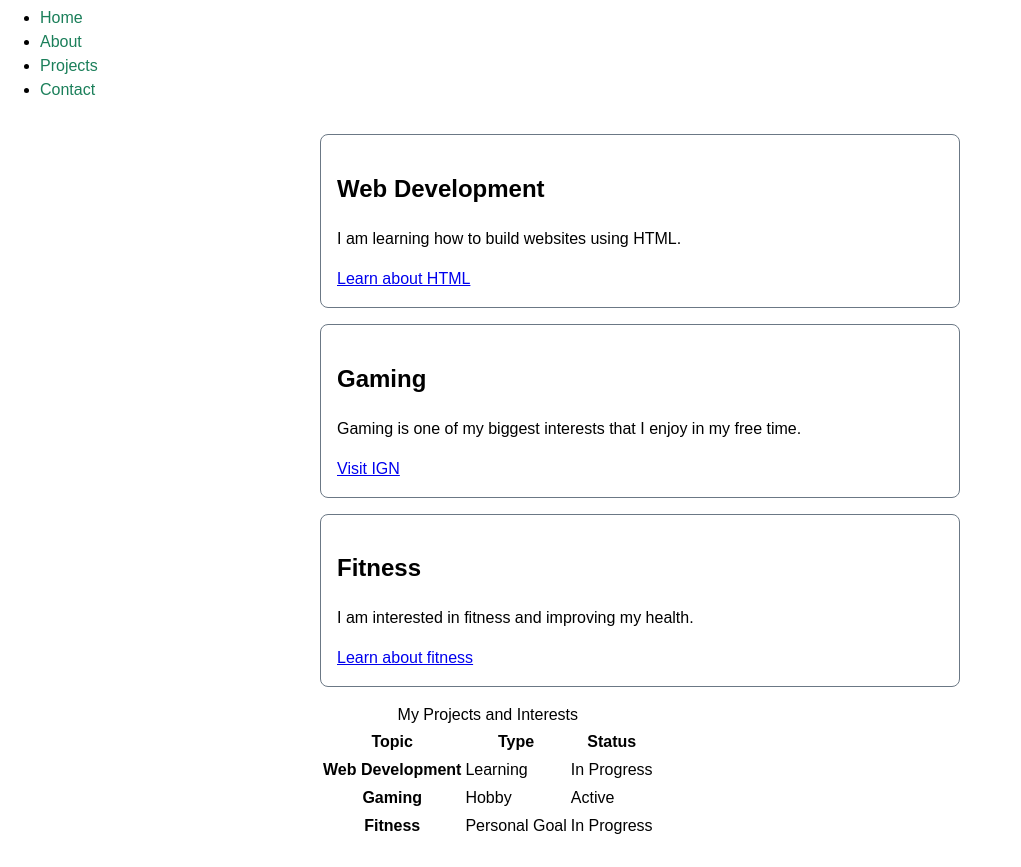
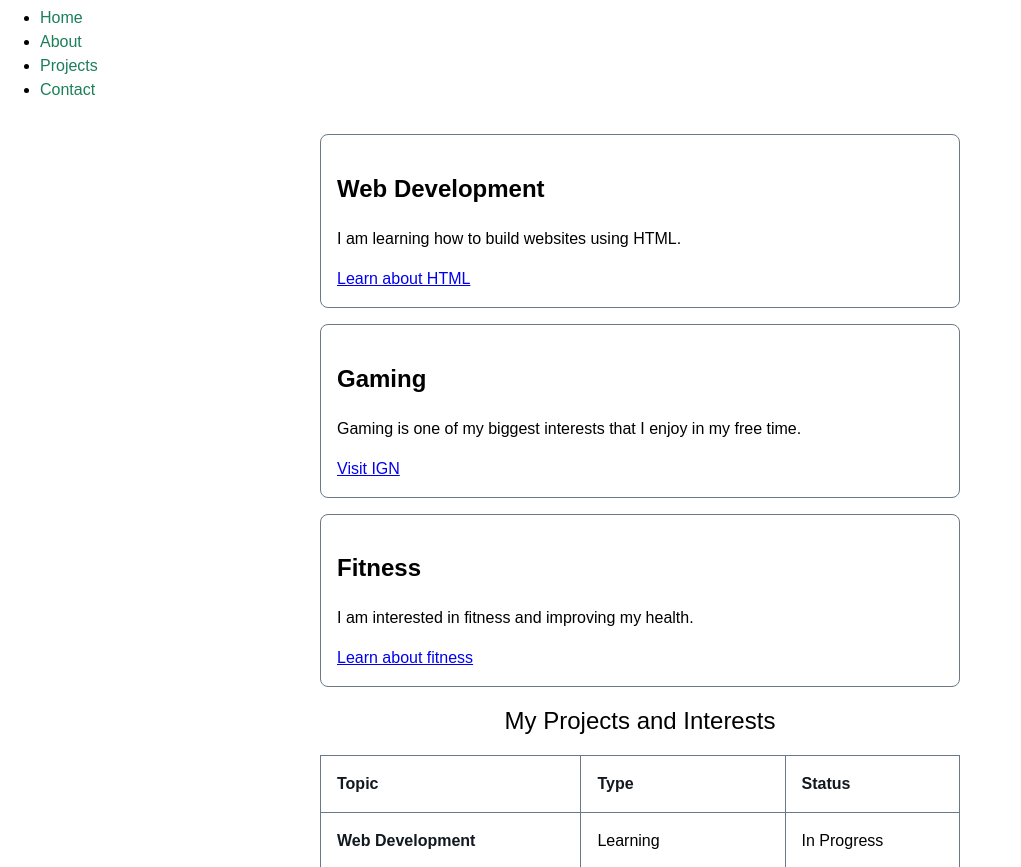
Before and after one commit to jobanpreet1835/cosc219-site, a plain HTML site: page projects.html in a window 1280 px wide. Shown: the part 85-952 px from the top of the page, without its empty margins (0-1021 px from the left). Drawn offline with Linux system fonts and the light colour scheme.

Commit message:
Update styles.css

```diff
--- a/css/styles.css
+++ b/css/styles.css
@@ -101,3 +101,30 @@ textarea:focus {
     outline: 0.2rem solid var(--brand);
     outline-offset: 0.2rem;
 }
+
+img {
+    max-width: 100%;
+    height: auto;
+}
+
+table {
+    width: 100%;
+    border-collapse: collapse;
+    margin-top: var(--space);
+}
+
+caption {
+    font-size: 1.5rem;
+    margin-bottom: var(--space);
+}
+
+th,
+td {
+    padding: var(--space);
+    border: 0.1rem solid var(--muted);
+    text-align: left;
+}
+
+th {
+    color: var(--ink);
+}
```
